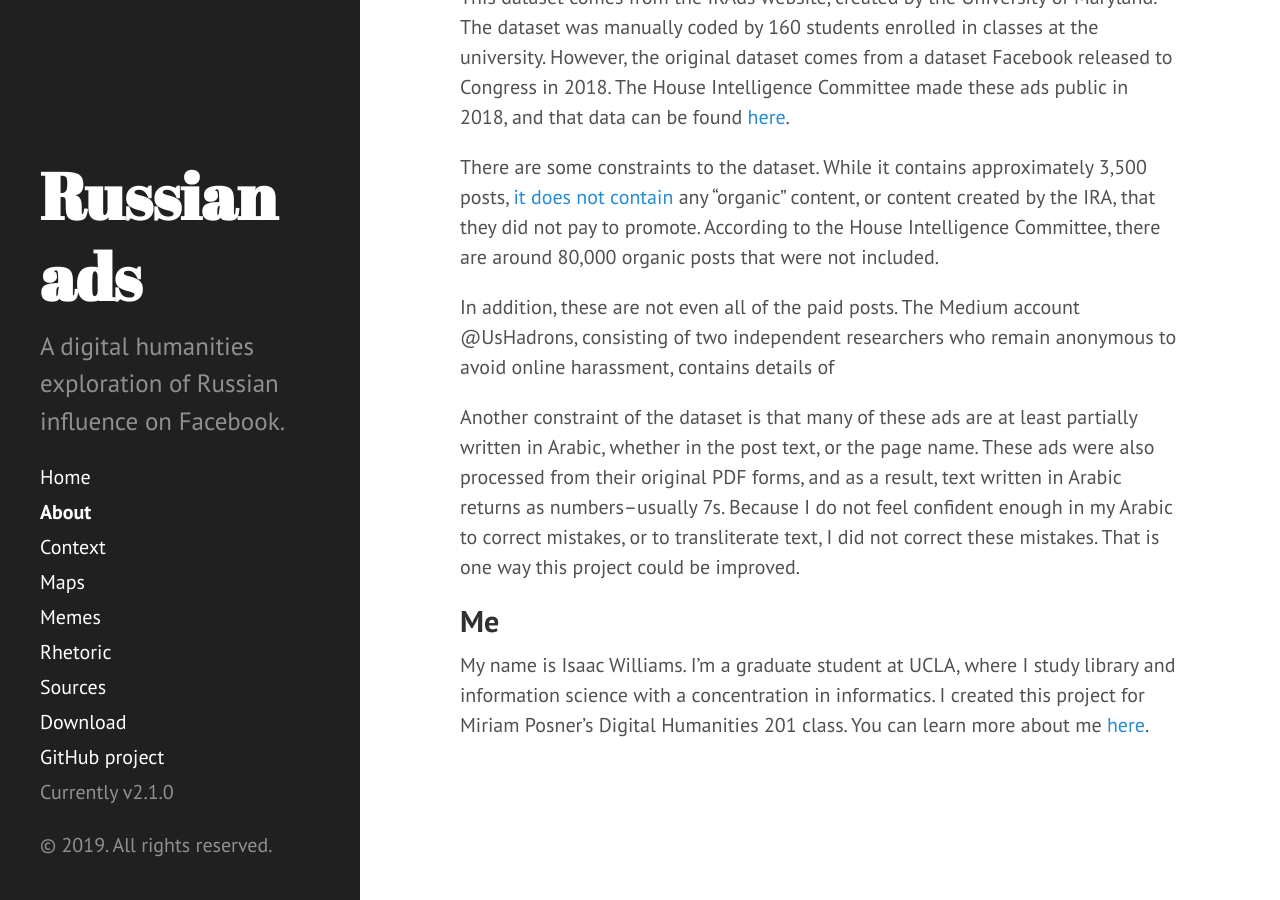
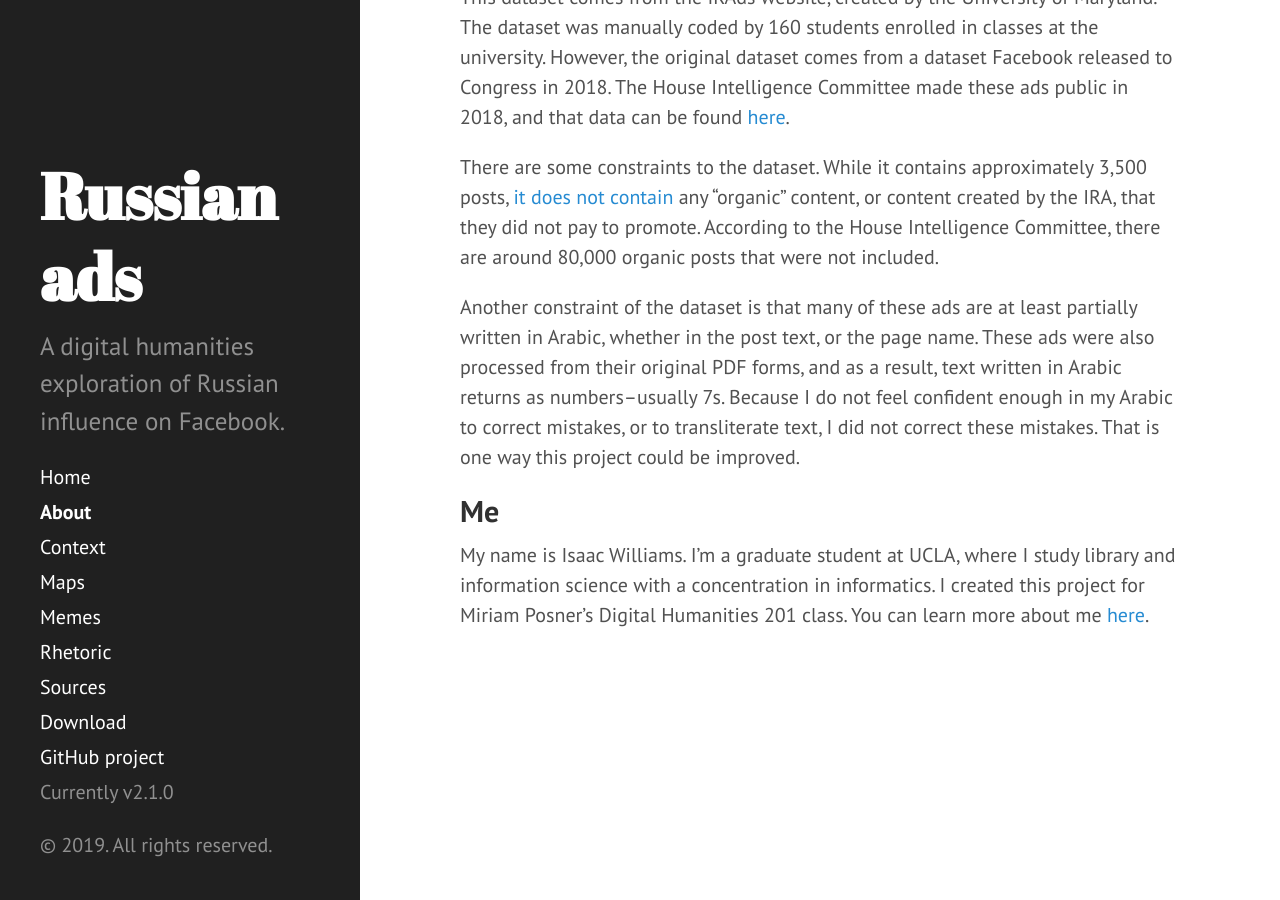
Before and after one commit to isawil/russian-ads, a Jekyll site: the page built from about.md, in a window 1280 px wide and 900 px high, scrolled down 2358 px. Built offline with Jekyll 4.4.1, drawn with Linux system fonts in a browser that asks for light colours.

Commit message:
Update about.md

```diff
--- a/about.md
+++ b/about.md
@@ -45,8 +45,6 @@ This dataset comes from the IRAds website, created by the University of Maryland
 
 There are some constraints to the dataset. While it contains approximately 3,500 posts, [it does not contain](https://www.recode.net/2018/5/10/17339864/congress-russia-advertisements-facebook-donald-trump-president) any “organic” content, or content created by the IRA, that they did not pay to promote. According to the House Intelligence Committee, there are around 80,000 organic posts that were not included.
 
-In addition, these are not even all of the paid posts. The Medium account @UsHadrons, consisting of two independent researchers who remain anonymous to avoid online harassment, contains details of
-
 Another constraint of the dataset is that many of these ads are at least partially written in Arabic, whether in the post text, or the page name. These ads were also processed from their original PDF forms, and as a result, text written in Arabic returns as numbers--usually 7s. Because I do not feel confident enough in my Arabic to correct mistakes, or to transliterate text, I did not correct these mistakes. That is one way this project could be improved.
 
 ## Me
```
